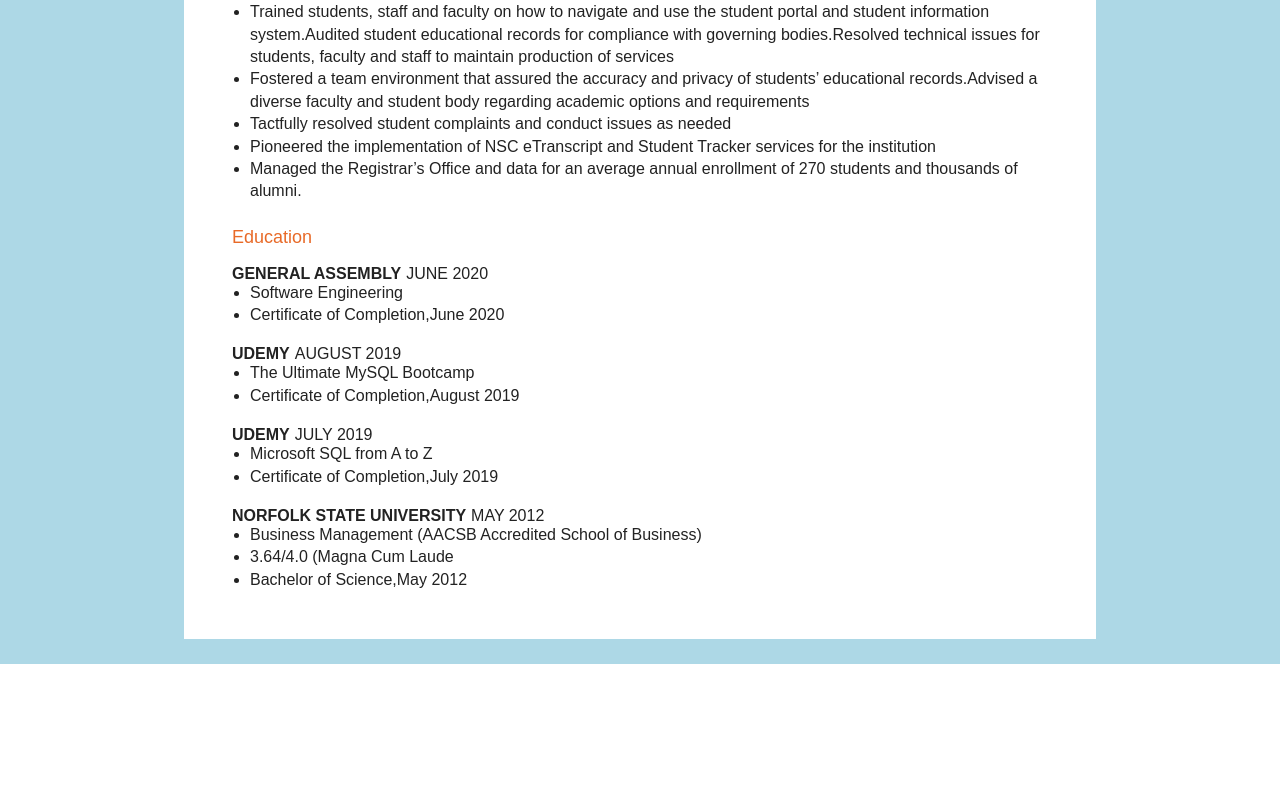
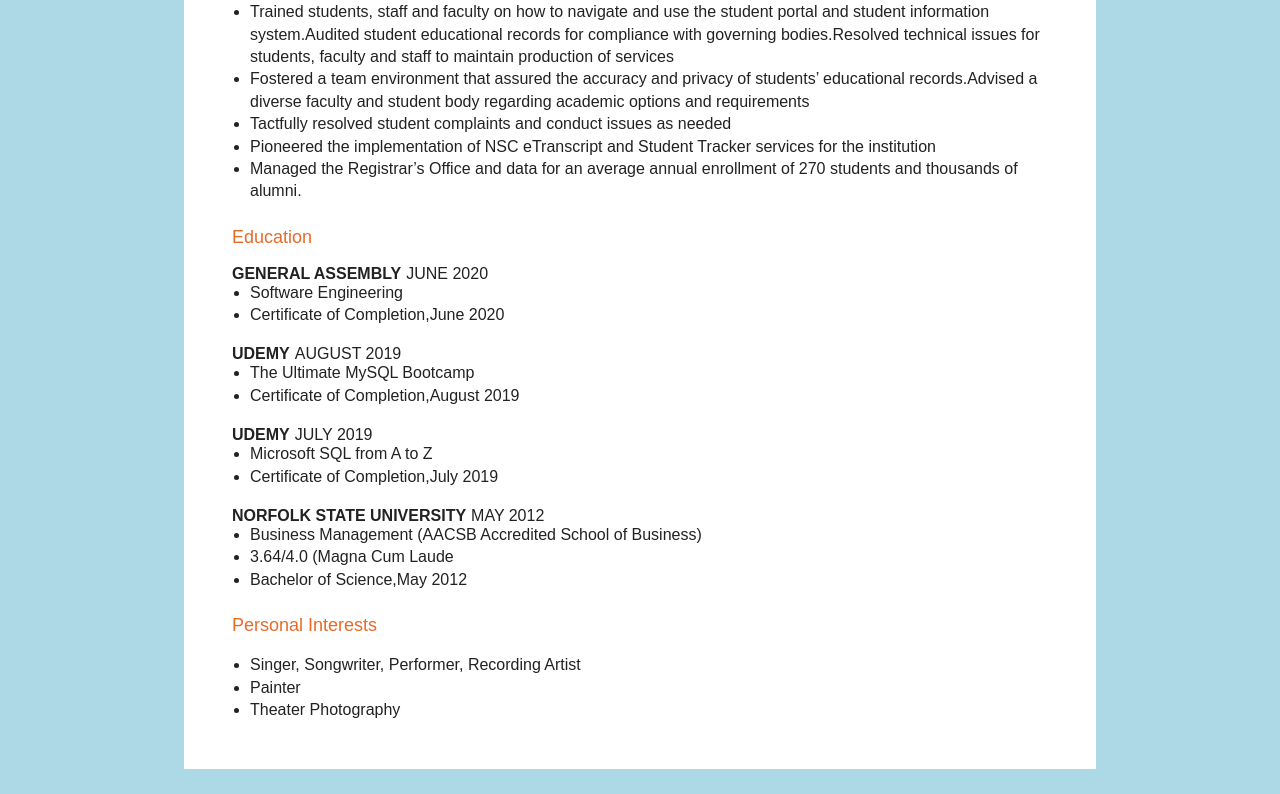
Before and after one commit to StefonSimmons/portfolio, a React (Create React App) app in the folder portfolio_app/: page /resume in a window 1280 px wide. Shown: the part 1272-2066 px from the top of the page. Before the commit the page ends 1936 px from the top, so only its background shows below. Built offline with nearby package versions, Linux system fonts and the light colour scheme.

Commit message:
added alal components to Resume

```diff
--- a/portfolio_app/src/components/Resume/Resume.jsx
+++ b/portfolio_app/src/components/Resume/Resume.jsx
@@ -3,8 +3,8 @@ import Skills from './Skills'
 import BrandStatement from './BrandStatement'
 import Experience from './Experience'
 import Education from './Education'
+import { Phrase, List, Block } from './Experience'
 import styled from 'styled-components'
-import educationData from '../../data/education-data.json'
 
 const Border = styled.div`
   display: flex;
@@ -62,10 +62,7 @@ const SectionHeader = styled.h3`
 //   width: 50vw
 // `
 
-
-
 export default function Resume() {
-
 
   return (
     <>
@@ -107,6 +104,19 @@ export default function Resume() {
             <Education />
           </Section>
 
+          <Section>
+            <SectionHeader>
+              Personal Interests
+            </SectionHeader>
+            <Block>
+              <List>
+                <Phrase>Singer, Songwriter, Performer, Recording Artist</Phrase>
+                <Phrase>Painter</Phrase>
+                <Phrase>Theater Photography</Phrase>
+              </List>
+            </Block>
+          </Section>
+
         </Page>
       </Border>
     </>
```
